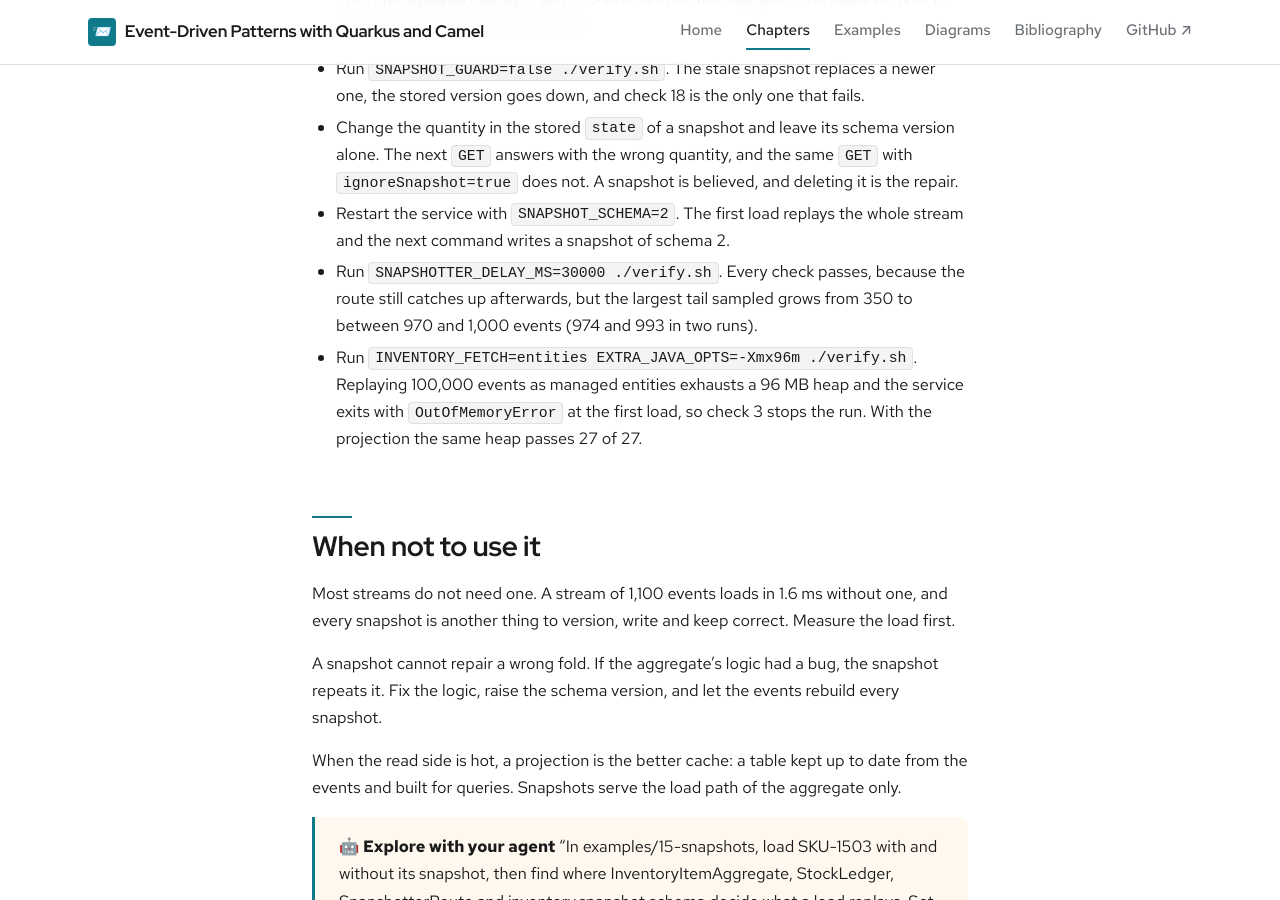
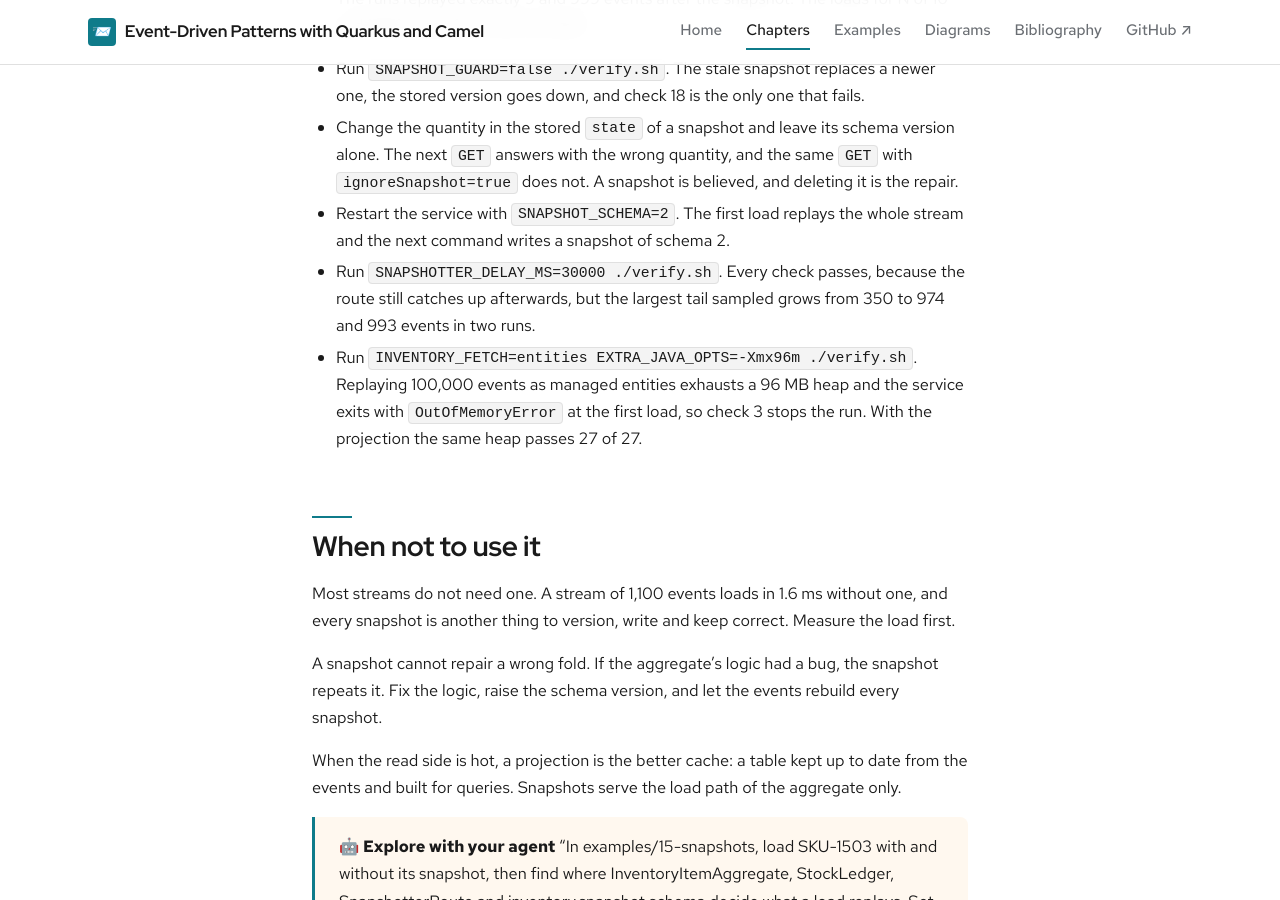
Before and after one commit to patterncatalyst/event-driven-patterns-with-quarkus-and-camel, a Jekyll site: the page built from _docs/15-snapshots.md, in a window 1280 px wide and 900 px high, scrolled down 8375 px. Built offline with Jekyll 4.4.1, drawn with Linux system fonts in a browser that asks for light colours; some web fonts are replaced.

Commit message:
docs(ch15): keep prose within the word limit

```diff
--- a/_docs/15-snapshots.md
+++ b/_docs/15-snapshots.md
@@ -166,7 +166,7 @@ Change one thing and watch a guard fail:
 - Run `SNAPSHOT_GUARD=false ./verify.sh`. The stale snapshot replaces a newer one, the stored version goes down, and check 18 is the only one that fails.
 - Change the quantity in the stored `state` of a snapshot and leave its schema version alone. The next `GET` answers with the wrong quantity, and the same `GET` with `ignoreSnapshot=true` does not. A snapshot is believed, and deleting it is the repair.
 - Restart the service with `SNAPSHOT_SCHEMA=2`. The first load replays the whole stream and the next command writes a snapshot of schema 2.
-- Run `SNAPSHOTTER_DELAY_MS=30000 ./verify.sh`. Every check passes, because the route still catches up afterwards, but the largest tail sampled grows from 350 to between 970 and 1,000 events (974 and 993 in two runs).
+- Run `SNAPSHOTTER_DELAY_MS=30000 ./verify.sh`. Every check passes, because the route still catches up afterwards, but the largest tail sampled grows from 350 to 974 and 993 events in two runs.
 - Run `INVENTORY_FETCH=entities EXTRA_JAVA_OPTS=-Xmx96m ./verify.sh`. Replaying 100,000 events as managed entities exhausts a 96 MB heap and the service exits with `OutOfMemoryError` at the first load, so check 3 stops the run. With the projection the same heap passes 27 of 27.
 
 ## When not to use it
```
